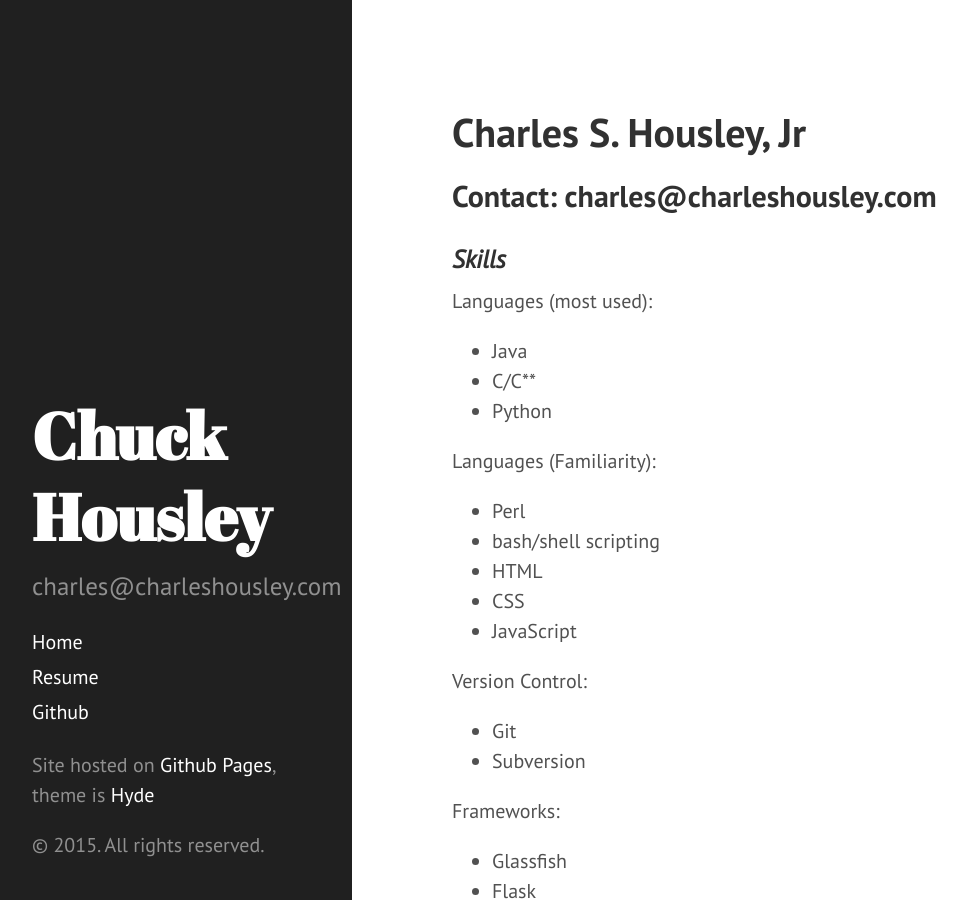
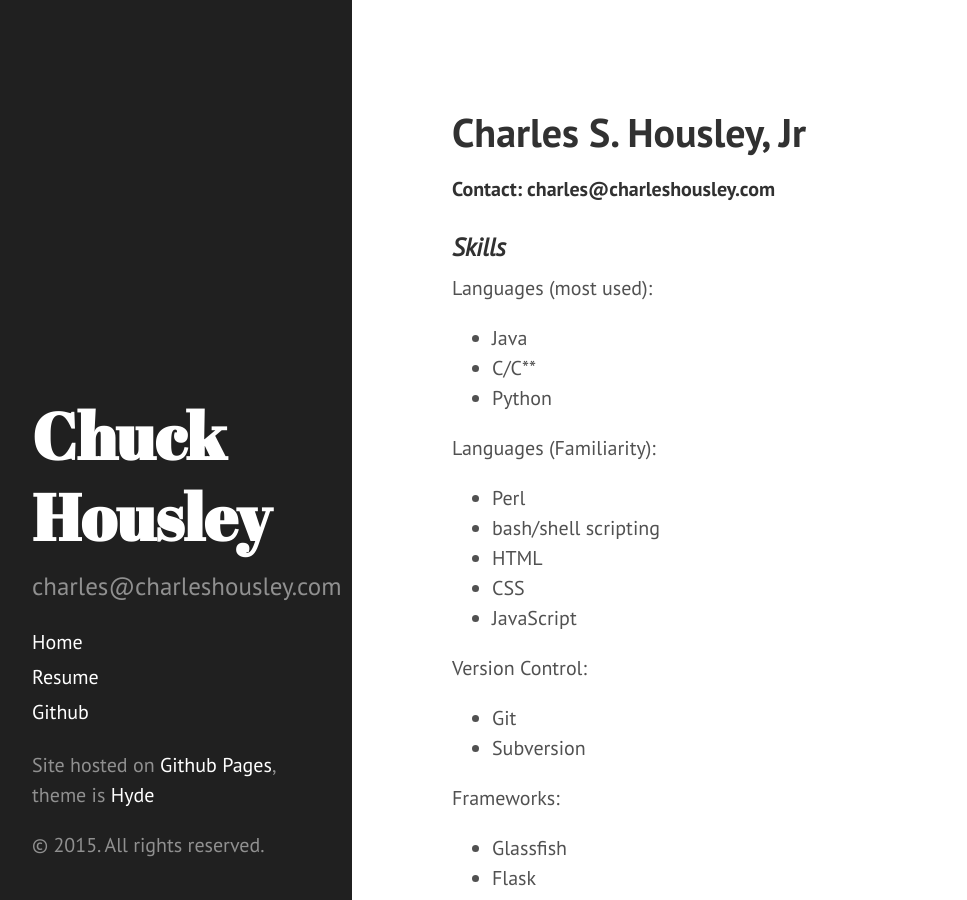
Before and after one commit to chuckhousley/chuckhousley.github.io, a Jekyll site: the page built from resume.md, in a window 1280 px wide and 900 px high. Shown: the whole window, without its empty margins (8-975 px from the left). Built offline with Jekyll 4.4.1, drawn with Linux system fonts in a browser that asks for light colours.

```diff
--- a/resume.md
+++ b/resume.md
@@ -4,7 +4,8 @@ title: Resume
 ---
 
 # Charles S. Housley, Jr #
-## Contact: charles@charleshousley.com ##
+
+##### Contact: charles@charleshousley.com #####
 
 ### *Skills* ###
 
```
